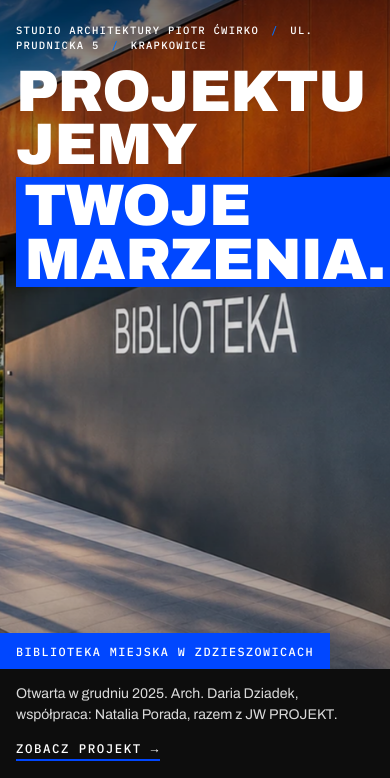
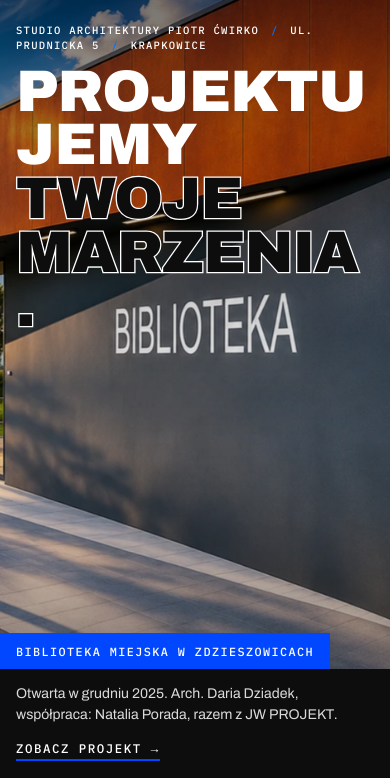
Before and after one commit to wojas3d/studio-architektury, a plain HTML site: page wersja-b.html in a window 390 px wide. Shown: the part 65-843 px from the top of the page. Drawn offline with Linux system fonts and the light colour scheme.

Commit message:
Wersja B: 'Twoje marzenia' czarnymi literami z białym konturem
Co-Authored-By: Claude Opus 5.5 <noreply@anthropic.com>
Claude-Session: https://claude.ai/code/session_01VD6sq66G7YzFDa6T8FWem9

```diff
--- a/style-b.css
+++ b/style-b.css
@@ -94,8 +94,8 @@ p { margin: 0 0 1em; max-width: 64ch; }
   font-size: clamp(3rem, min(9vw, calc((100vh - 480px) / 1.9)), 10rem); line-height: .92; letter-spacing: -.012em;
 }
 .hero h1 span { display: block; }
-/* druga linia hasła: białe litery na niebieskim pasie (kolor z logo) */
-.hero h1 .out { width: fit-content; margin-top: .08em; padding: .04em .14em 0; margin-left: -.14em; background: var(--accent); color: var(--white); }
+/* druga linia hasła: czarne litery z białym konturem (kontur rysowany na zewnątrz liter) */
+.hero h1 .out { color: var(--black); -webkit-text-stroke: .045em var(--white); paint-order: stroke fill; }
 
 .hero-caps { position: absolute; left: 0; bottom: 0; z-index: 2; width: min(620px, 100%); height: 0; }
 .hero-cap {
@@ -320,7 +320,6 @@ p { margin: 0 0 1em; max-width: 64ch; }
   .hero-head { top: calc(var(--bar) + 24px); }
   .hero-kicker { font-size: .66rem; margin-bottom: 12px; }
   .hero h1 { font-size: clamp(3rem, 15vw, 5rem); }
-  .hero h1 .out { margin-left: 0; }
   .hero-caps { width: 100%; }
   .cap-title { padding: 12px 16px 10px; }
   .cap-info { padding: 14px 16px 18px; }
--- a/wersja-b.html
+++ b/wersja-b.html
@@ -10,7 +10,7 @@
 <link rel="preconnect" href="https://fonts.gstatic.com" crossorigin>
 <link href="https://fonts.googleapis.com/css2?family=Archivo:wdth,wght@62..125,400..900&family=IBM+Plex+Mono:wght@400;500&display=swap" rel="stylesheet">
 <link rel="icon" type="image/png" href="assets/favicon.png">
-<link rel="stylesheet" href="style-b.css?v=4">
+<link rel="stylesheet" href="style-b.css?v=5">
 </head>
 <body>
 
```
